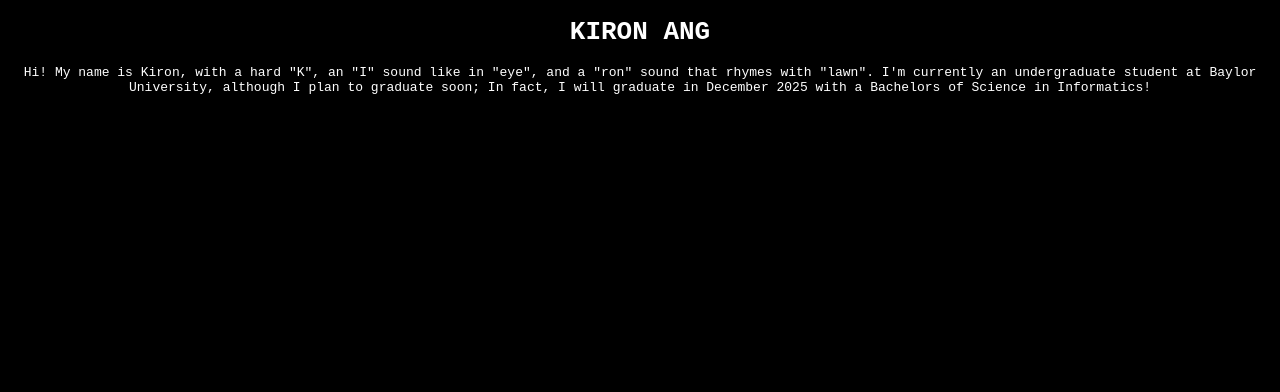
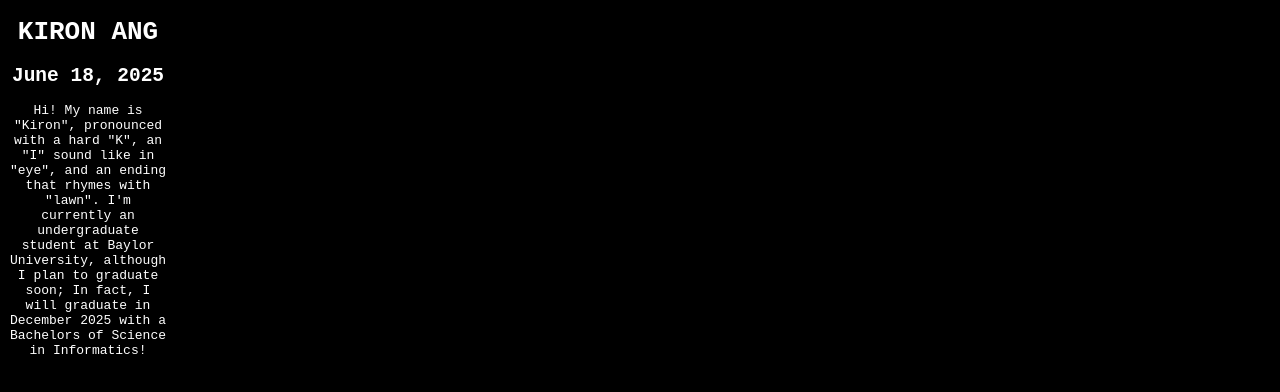
Before and after one commit to kironang/kironang.github.io, a plain HTML site: page index.html in a window 1280 px wide. Drawn offline with Linux system fonts and the light colour scheme.

Commit message:
update website with max-width

```diff
--- a/index.html
+++ b/index.html
@@ -1,7 +1,7 @@
 <!DOCTYPE html>
 <html lang="en">
 <head>
-  <meta charset="UTF-8" />
+  <meta charset="UTF-8"/>
   <meta name="viewport" content="width=device-width, initial-scale=1.0"/>
   <title>Kiron Ang</title>
   <style>
@@ -10,11 +10,19 @@
       text-align: center;
       color: white;
       background-color: black;
+      max-width: 50%;
     }
   </style>
 </head>
 <body>
   <h1>KIRON ANG</h1>
-  <p>Hi! My name is Kiron, with a hard "K", an "I" sound like in "eye", and a "ron" sound that rhymes with "lawn". I'm currently an undergraduate student at Baylor University, although I plan to graduate soon; In fact, I will graduate in December 2025 with a Bachelors of Science in Informatics!</p>
+  <h2>June 18, 2025</h2>
+  <p>
+    Hi! My name is "Kiron", pronounced with a hard "K", an "I" sound like
+    in "eye", and an ending that rhymes with "lawn". I'm currently an
+    undergraduate student at Baylor University, although I plan to
+    graduate soon; In fact, I will graduate in December 2025 with a
+    Bachelors of Science in Informatics!
+  </p>
 </body>
 </html>
```
